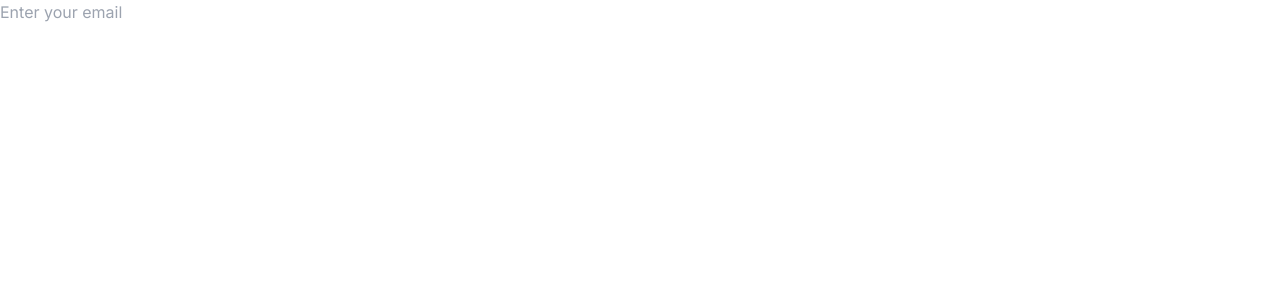
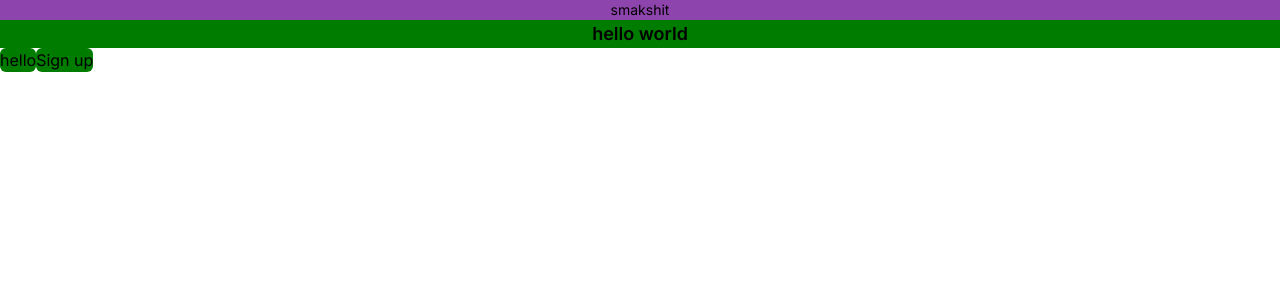
Before and after one commit to Vath-Song99/kru_frontend, a Next.js app: page / in a window 1280 px wide. Shown: the top 300 px of the page. Built offline with nearby package versions, Linux system fonts and the light colour scheme.

Commit message:
35-typography

```diff
--- a/src/app/page.tsx
+++ b/src/app/page.tsx
@@ -1,10 +1,36 @@
 import React from 'react'
-import { InputForm } from '@/components'
+import { InputForm, Typography, Button } from '@/components'
 const Home = () => {
   return (
     <div>
+      <Typography
+       align='center'
+       fontSize='sm'
+      >
+       smakshit
+      </Typography>
+     <Typography
+     align='center'
+     fontSize='lg'
+     variant='semibold'
+     colorshceme='secondary'
+     >
+      hello world
+     </Typography>
+     <Button
+      align='right'
+      maincolor='secondary'
+     >
+      hello
+     </Button>
+     <Button
+      align='right'
+      maincolor='secondary'
+     >
+      Sign up
+     </Button>
 
-      <InputForm width="sm" height="sm" placholder="Enter your email" />
+
     </div>
   )
 }
--- /dev/null
+++ b/src/components/atoms/buttons/button.tsx
@@ -0,0 +1,52 @@
+import React, { ReactNode } from 'react';
+
+interface ButtonProps {
+  maincolor?: "primary" | "secondary";
+  align?: "center" | "right" | "left" | "justify";
+  children: ReactNode;
+  classname?: string;
+}
+
+const Button: React.FC<ButtonProps> = ({
+  classname,
+  children,
+  align = "center",
+  maincolor = "primary",
+}) => {
+  const buttonalign = (align: string) => {
+    switch (align) {
+      case "center":
+        return "text-center";
+      case "right":
+        return "text-right";
+      case "left":
+        return "text-left";
+      case "justify":
+        return "text-justify";
+      default:
+        return "text-center";
+    }
+  };
+
+  const buttonmaincolor = (maincolor: string) => {
+    switch (maincolor) {
+      case "primary":
+        return "bg-[#8e44ad]";
+      case "secondary":
+        return "bg-[#007c00]";
+      default:
+        return "bg-[#8e44ad]";
+    }
+  };
+
+  const maincolorstyle = buttonmaincolor(maincolor);
+  const alignstyle = buttonalign(align);
+
+  return (
+    <button className={`rounded-md ${alignstyle} ${maincolorstyle} ${classname}`}>
+      {children}
+    </button>
+  );
+};
+
+export { Button };
--- /dev/null
+++ b/src/components/atoms/buttons/index.ts
@@ -0,0 +1,5 @@
+import {Button} from "./button";
+
+
+
+export {Button}
--- a/src/components/atoms/index.ts
+++ b/src/components/atoms/index.ts
@@ -1 +1,3 @@
 export * from "./input"
+export * from "./typhography"
+export * from "./buttons"
--- /dev/null
+++ b/src/components/atoms/typhography/index.ts
@@ -0,0 +1,3 @@
+import { Typography } from "./typography";
+
+export {Typography}
```
Also changed, not shown: src/components/atoms/button/index.ts (deleted), src/components/atoms/typhography/typography.tsx (renamed from src/components/atoms/button/button.tsx).
